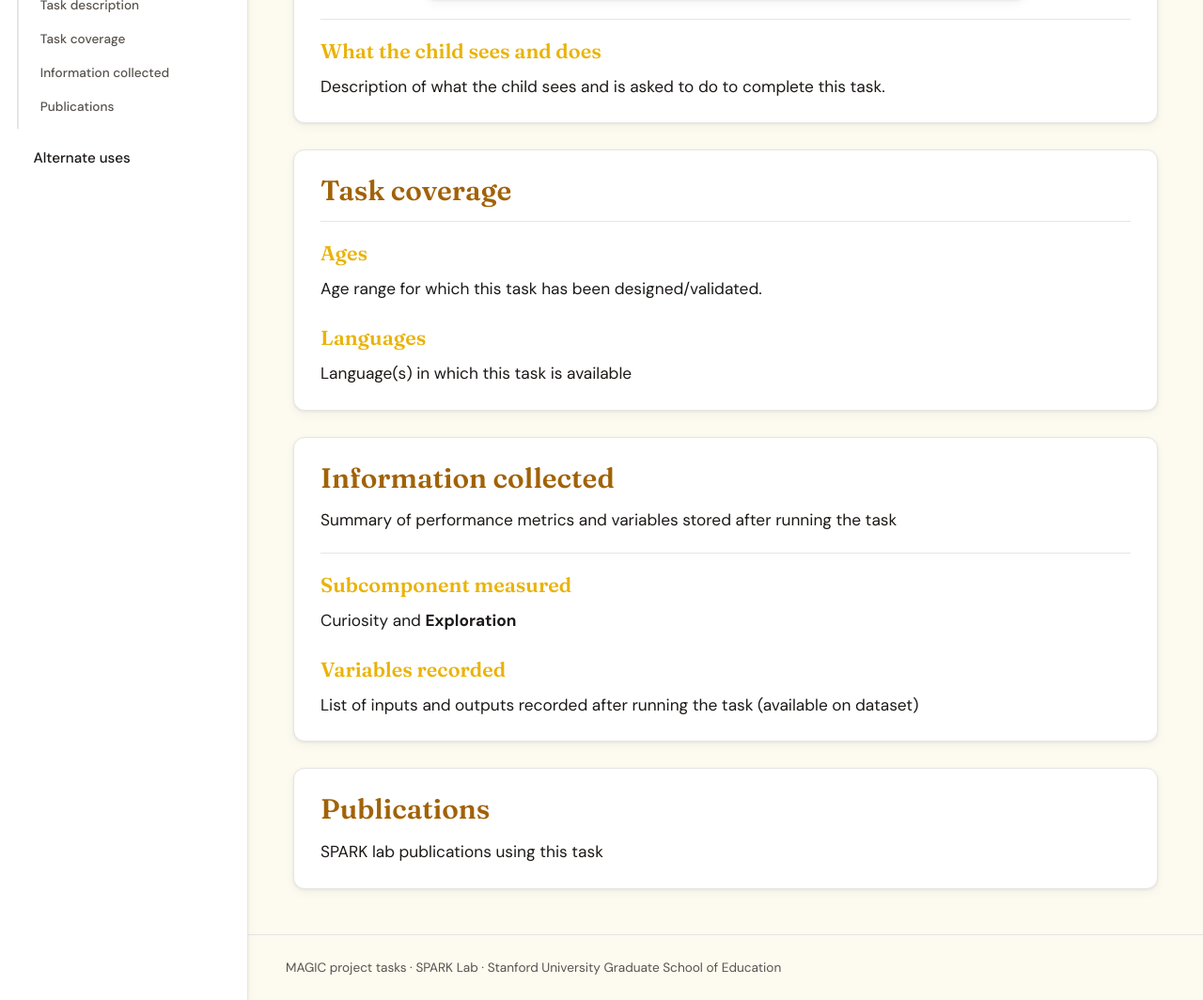
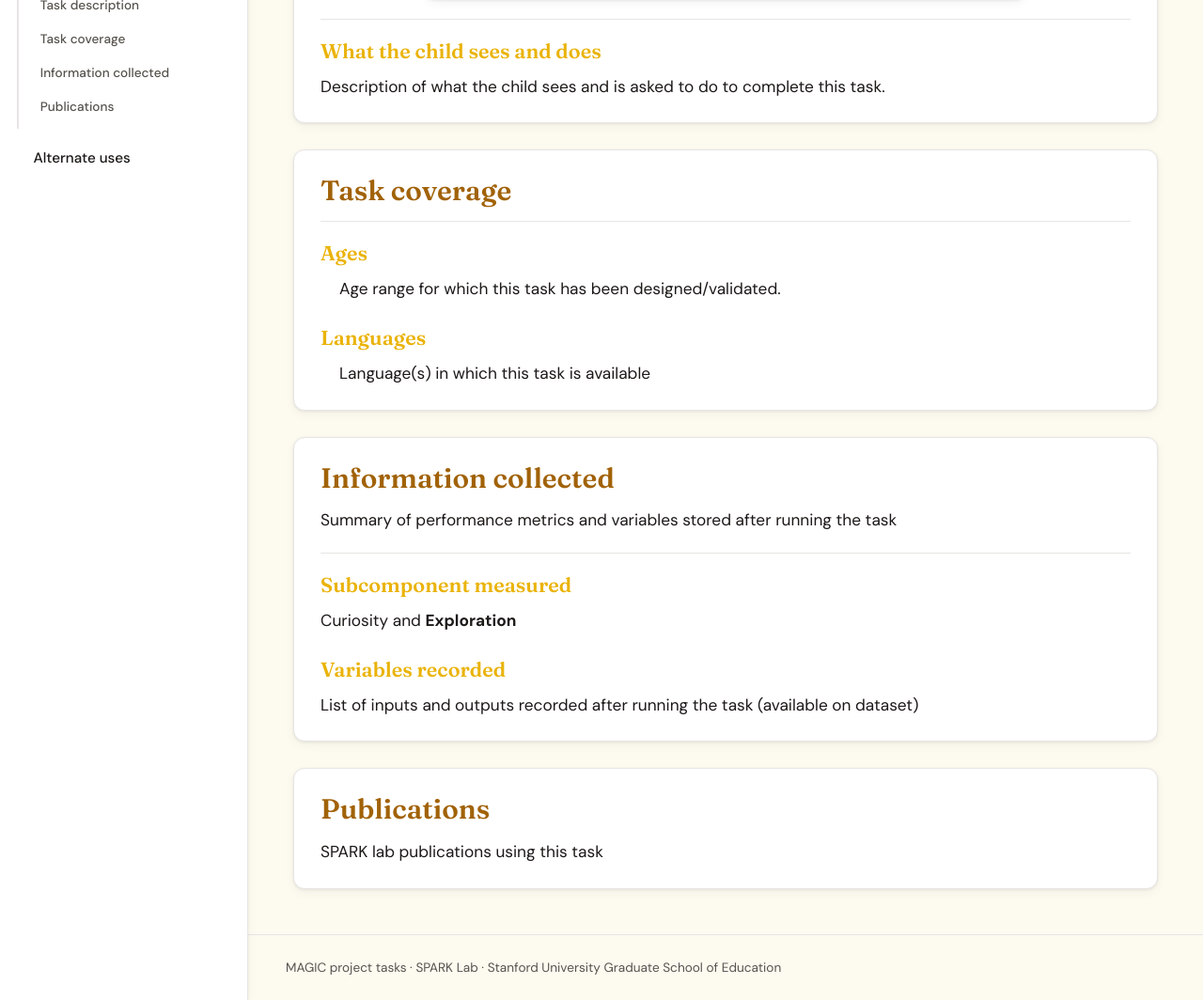
Before and after one commit to obradovic-spark/obradovic-spark.github.io, a Jekyll site: the page built from pages/crafting.md, in a window 1280 px wide and 1400 px high, scrolled down 366 px. Shown: the part 336-1400 px from the top of the window at 94% size. Built offline with Jekyll 4.4.1, drawn with Linux system fonts in a browser that asks for light colours.

Commit message:
Add: Add some indentation to the Task coverage information

```diff
--- a/_includes/task-report.html
+++ b/_includes/task-report.html
@@ -50,11 +50,11 @@
   <section class="report-block" id="task-coverage" data-section="task-coverage">
     <h2 class="report-heading">Task coverage</h2>
     <h3 class="report-subheading report-subheading--first">Ages</h3>
-    <div class="report-body">
+    <div class="report-body report-body--indexed">
       {{ include.ages | markdownify }}
     </div>
     <h3 class="report-subheading">Languages</h3>
-    <div class="report-body">
+    <div class="report-body report-body--indexed">
       {{ include.languages | markdownify }}
     </div>
   </section>
--- a/assets/css/magic.css
+++ b/assets/css/magic.css
@@ -495,6 +495,20 @@ body[data-active-task="alternate-uses"] {
   padding-left: 1.25rem;
 }
 
+.report-body--indexed {
+  padding-left: 1.25rem;
+}
+
+.report-body--indexed ul,
+.report-body--indexed ol {
+  padding-left: 1.15em;
+  margin-left: 0;
+}
+
+.report-body--indexed > *:last-child {
+  margin-bottom: 0;
+}
+
 /* Inline highlight helpers (use inside content/*.md files) */
 .report-body hi,
 .report-body key,
```
